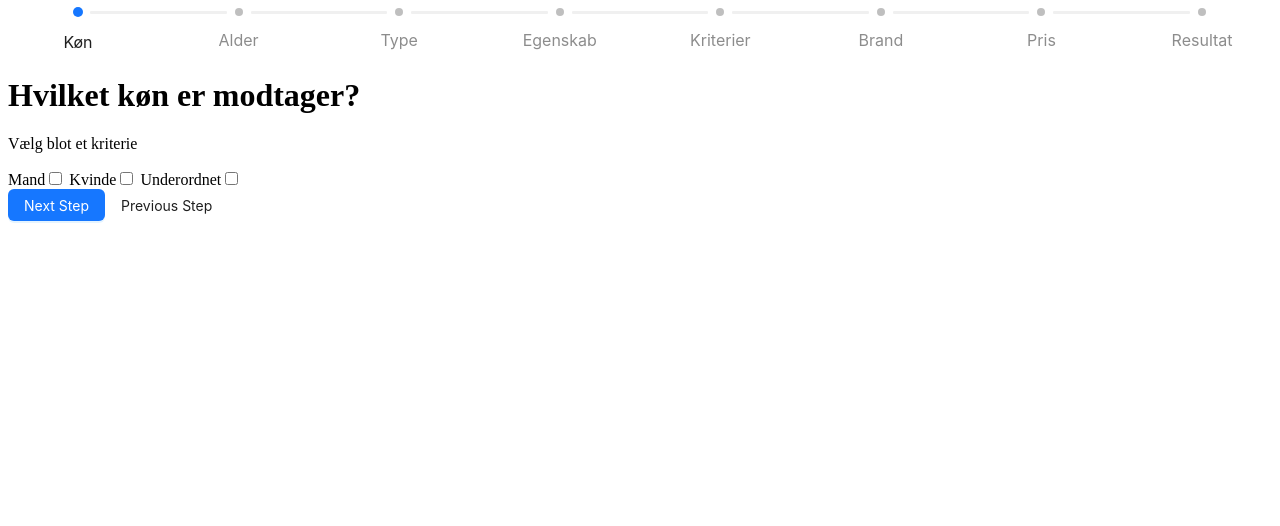
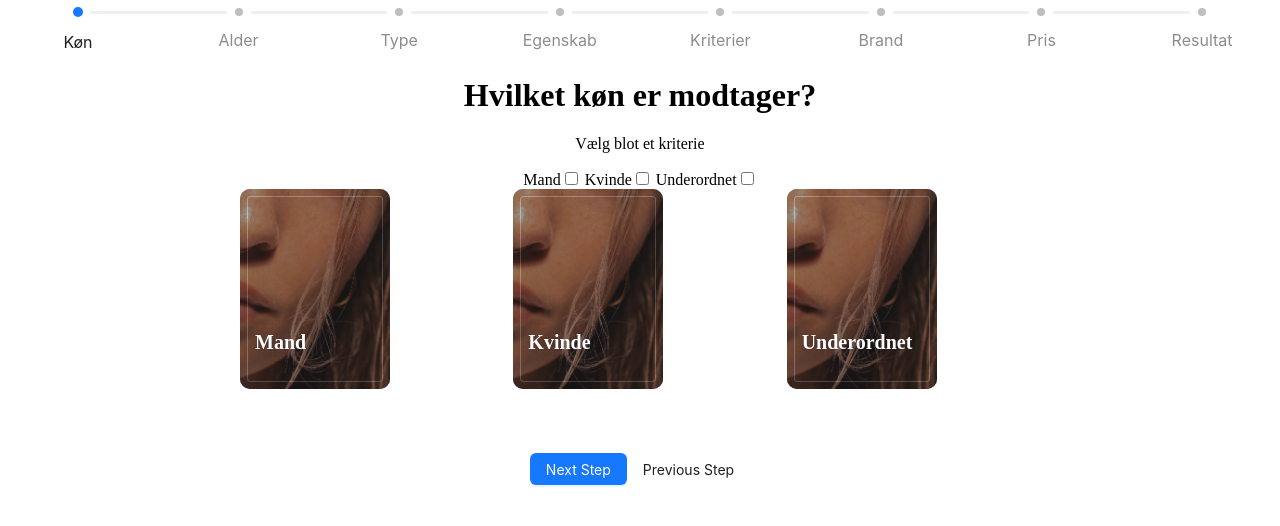
Before and after one commit to Marv0659/matas-project, a React (Vite) app: page / in a window 1280 px wide. Shown: the top 526 px of the page. Built offline with nearby package versions, Linux system fonts and the light colour scheme.

Commit message:
testcommit

```diff
--- a/src/components/GenderForm.jsx
+++ b/src/components/GenderForm.jsx
@@ -1,4 +1,5 @@
 import React from "react";
+import "./style.css";
 
 function GenderForm() {
   return (
@@ -7,16 +8,49 @@ function GenderForm() {
         Mand
         <input id="mand" type="checkbox" />
       </label>
+
       <label htmlFor="kvinde">
         {" "}
         Kvinde
         <input id="kvinde" type="checkbox" />
       </label>
+
       <label htmlFor="underordnet">
         {" "}
         Underordnet
         <input id="underordnet" type="checkbox" />
       </label>
+
+      <div className="grid-container">
+        <div className="card">
+          <img src="./public/imgs/egenskab/glow.webp" alt="" className="card-image" />
+          <h3 className="cardtitle">Mand</h3>
+        </div>
+
+        <div className="card">
+          <img src="./public/imgs/egenskab/glow.webp" alt="" className="card-image" />
+          <h3 className="cardtitle">Kvinde</h3>
+        </div>
+
+        <div className="card">
+          <img src="./public/imgs/egenskab/glow.webp" alt="" className="card-image" />
+          <h3 className="cardtitle">Underordnet</h3>
+        </div>
+      </div>
+
+      {/* <label htmlFor="kvinde" className="card">
+        {" "}
+        Kvinde
+        <input id="kvinde" type="checkbox" />
+        <img src="./public/imgs/egenskab/glow.webp" alt="" className="card-image" />
+        <h3 className="cardtitle">Kvinde</h3>
+      </label> */}
+
+      {/* <label htmlFor="glowCheckbox" className="card">
+        <input id="glowCheckbox" type="checkbox" />
+        <img src="./public/imgs/egenskab/glow.webp" alt="" className="card-image" />
+        <h3 className="cardtitle">Glow</h3>
+      </label> */}
     </div>
   );
 }
--- a/src/components/GenderStepContent.jsx
+++ b/src/components/GenderStepContent.jsx
@@ -1,11 +1,14 @@
 import GenderForm from "./GenderForm";
+import "./titles.css";
 
 export default function GenderStepContent() {
   return (
     <div>
-      <h1>Hvilket køn er modtager?</h1>
-      <p>Vælg blot et kriterie</p>
-      <GenderForm />
+      <div className="genderbox">
+        <h1>Hvilket køn er modtager?</h1>
+        <p>Vælg blot et kriterie</p>
+        <GenderForm />
+      </div>
     </div>
   );
 }
--- a/src/components/StepsTab.jsx
+++ b/src/components/StepsTab.jsx
@@ -7,6 +7,7 @@ import PropertyStepContent from "./PropertyStepContent";
 import KriterierStepContent from "./KriterierStepContent";
 import PrisStepContent from "./PrisStepContent";
 import BrandStepContent from "./BrandStepContent";
+import "./buttons.css";
 
 const customDot = (dot, { status, index }) => (
   <Popover
@@ -80,6 +81,7 @@ const StepsTab = () => {
           },
         ]}
       />
+      <div className="boxstyling">
         <div style={{ marginTop: 16 }}>{stepContent[currentStep]}</div>
         <Button type="primary" onClick={handleNextStep}>
           Next Step
@@ -87,6 +89,7 @@ const StepsTab = () => {
         <Button type="secondary" onClick={handlePreviousStep} disabled={currentStep === 0}>
           Previous Step
         </Button>
+      </div>
     </>
   );
 };
--- /dev/null
+++ b/src/components/buttons.css
@@ -0,0 +1,3 @@
+.boxstyling {
+  text-align: center;
+}
--- /dev/null
+++ b/src/components/style.css
@@ -0,0 +1,47 @@
+.grid-container {
+  display: grid;
+  grid-template-columns: repeat(3, 1fr);
+  gap: 20px;
+  justify-content: center;
+  max-width: 800px;
+  margin: 0 auto;
+  padding-bottom: 4rem;
+}
+
+.card {
+  width: 150px;
+  height: 200px;
+  background-color: #333;
+  border-radius: 10px;
+  outline: 1px solid rgba(255, 255, 255, 0.5);
+  outline-offset: -8px;
+  box-shadow: 3px 3px 10px rbga(0, 0, 0, 0.1);
+  position: relative;
+  overflow: hidden;
+}
+
+.card-image {
+  position: absolute;
+  inset: 0;
+  width: 100%;
+  height: 100%;
+  object-fit: cover;
+  opacity: 0.6;
+  transition: transform 0.75s;
+}
+
+.card:hover .card-image {
+  transform: scale(1.15);
+}
+
+.cardtitle {
+  position: absolute;
+  left: 15px;
+  bottom: 15px;
+  font-size: 20px;
+  text-shadow: 0 0 1px rgba(0, 0, 0, 0.5);
+}
+
+h3 {
+  color: white;
+}
--- /dev/null
+++ b/src/components/titles.css
@@ -0,0 +1,3 @@
+.genderbox {
+  text-align: center;
+}
```
Lines whose indentation alone changed are shown as unchanged.
